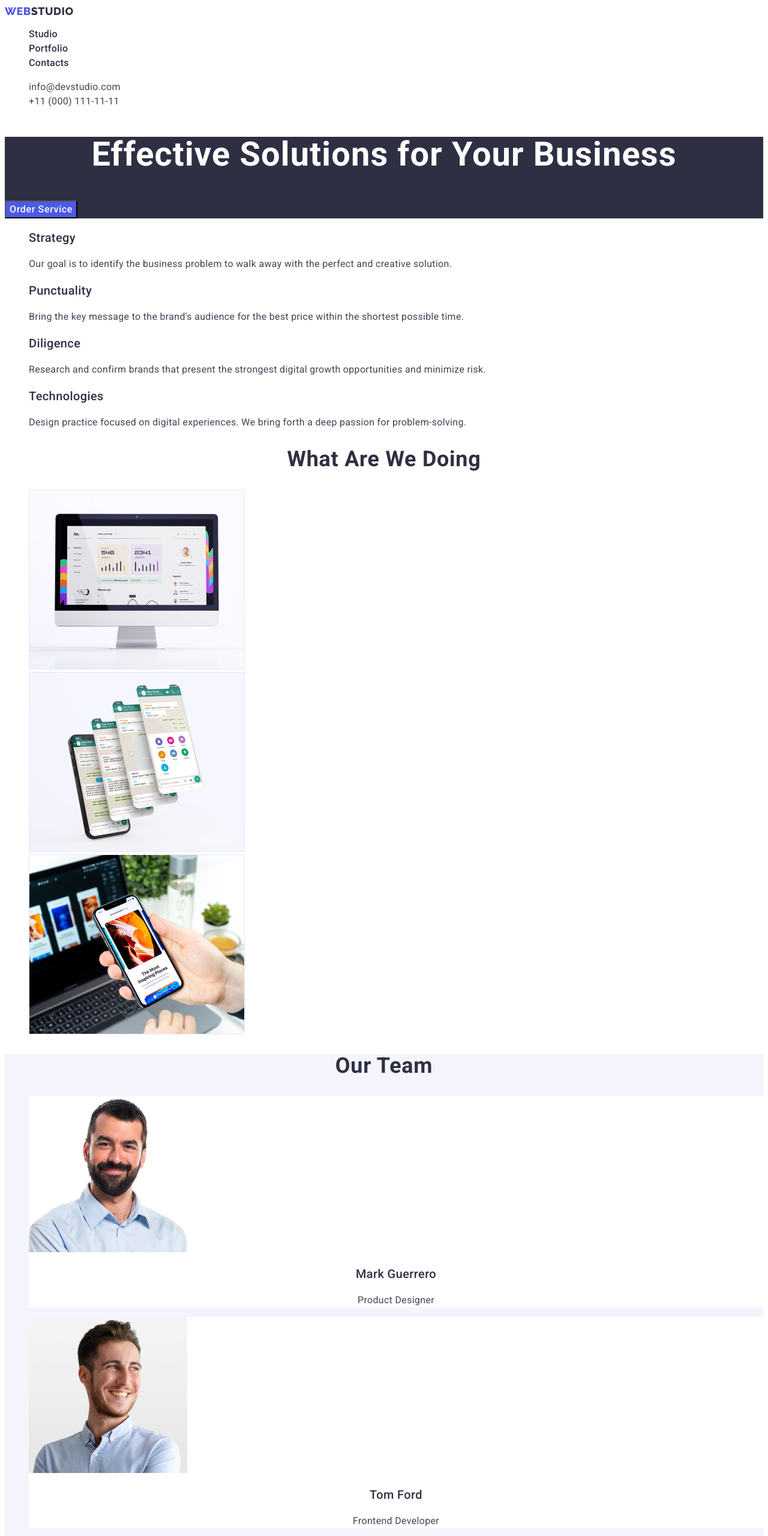
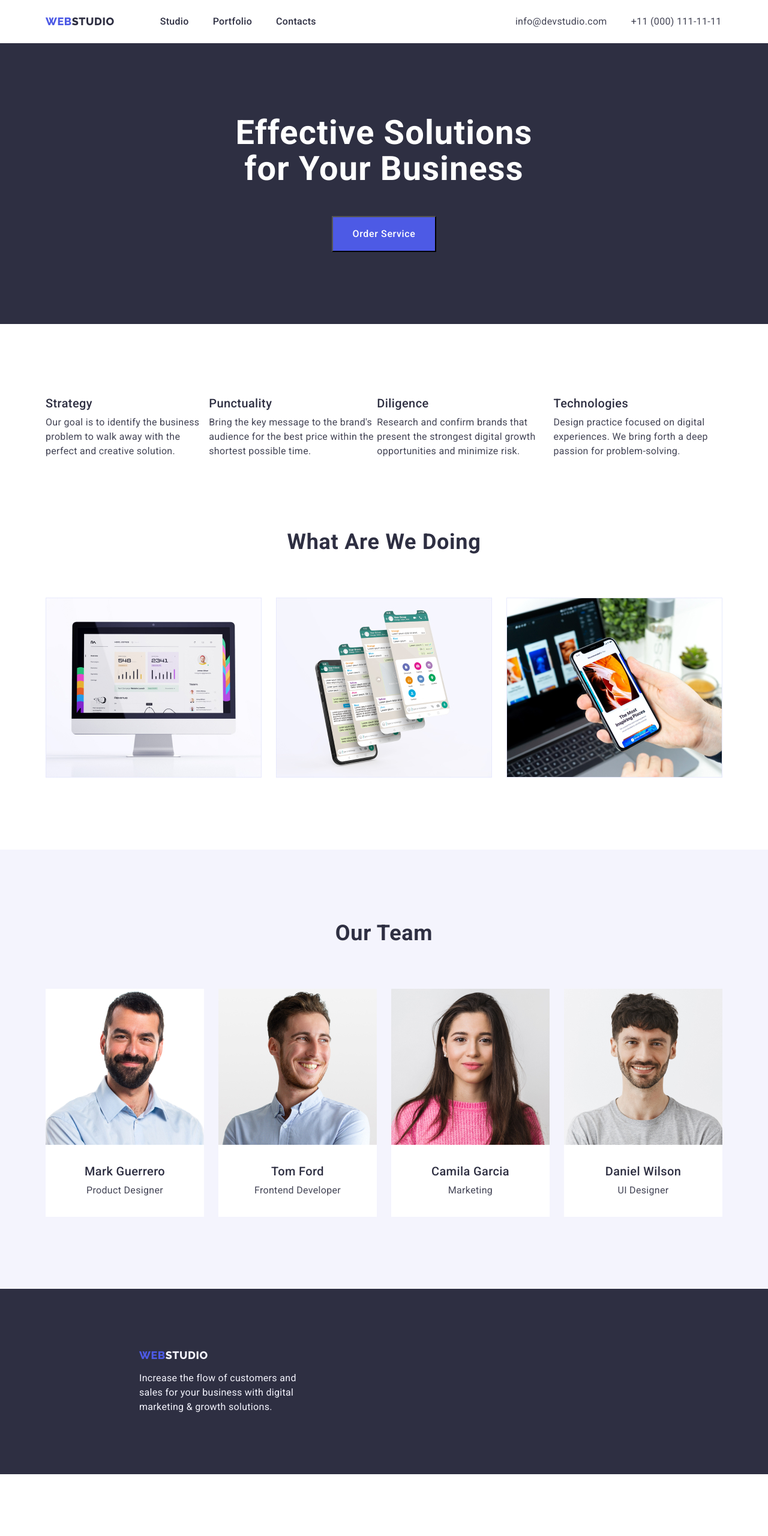
Before and after one commit to EgorYakovenko/goit-markup-hw-03, a plain HTML site: page index.html in a window 1280 px wide. Shown: the top 2560 px of the page at 60% size. After the commit the page ends 2457 px from the top, so only its background shows below. Drawn offline with nearby package versions, Linux system fonts and the light colour scheme.

Commit message:
первая попытка

```diff
--- a/css/styles.css
+++ b/css/styles.css
@@ -21,6 +21,41 @@ body{
     color: var(--main-color-text);
     background-color: var(--hero-color);
 }
+/* ========================= СБРОС СТИЛЕЙ БРАУЗЕРА ========================= */
+h1,
+h2,
+h3,
+p{
+    margin-top: 0;
+    margin-bottom: 0;
+}
+ul,ol {
+    margin-top: 0;
+    margin-bottom: 0;
+    padding-left: 0;
+}
+
+img {
+    display: block;
+    max-width: 100%;
+    height: auto;
+}
+
+.container {
+    width: 1158px;
+    margin-left: auto;
+    margin-right: auto;
+    padding-left: 15px;
+    padding-right: 15px;
+
+}
+
+.section {
+    padding-top: 120px;
+    padding-bottom: 120px;
+
+}
+
 /* ===================================================================== */
 /* ========================= ГЛАВНАЯ СТРАНИЦА  ========================= */
 /* ===================================================================== */
@@ -32,7 +67,7 @@ font-style: normal;
 font-weight: 800;
 font-size: 18px;
 line-height: 1.17;
-display: flex;
+
 align-items: center;
 letter-spacing: 0.03em;
 text-transform: uppercase;
@@ -43,7 +78,7 @@ font-family: 'Raleway', sans-serif;
 font-weight: 800;
 font-size: 18px;
 line-height: 1.17;
-display: flex;
+
 align-items: center;
 letter-spacing: 0.03em;
 text-transform: uppercase;
@@ -64,6 +99,56 @@ color: var(--title-color);
 .menu-link:focus {
 color: var(--link-color);
 }
+
+.page-header {
+    display: flex;
+
+}
+
+.header-container {
+    display: flex;
+    align-items: center;
+
+}
+
+.page-navigation {
+    display: flex;
+}
+.menu {
+    display: flex;
+    column-gap: 40px;
+    padding-top: 24px;
+    padding-bottom: 24px;
+}
+
+.address-all {
+
+    display: flex;
+    margin-left: 332px;
+
+}
+
+
+.logo {
+    display: flex;
+    margin-right: 76px;
+}
+.contact {
+    display: flex;
+
+
+}
+.tell {
+    margin-left: auto;
+        margin-right: 40px;
+
+}
+
+.mail {
+    display: flex;
+}
+
+
 /* ============================================================================= */
 .address {
 font-style: normal;
@@ -108,6 +193,23 @@ text-align: center;
 letter-spacing: 0.02em;
 color: var(--hero-color);
 }
+
+.hero-title  {
+    max-width: 496px;
+    margin-left: auto;
+    margin-right: auto;
+    margin-bottom: 48px;
+}
+
+.hero-btn {
+    padding-left: 32px;
+    padding-right: 32px;
+    padding-top: 16px;
+    padding-bottom: 16px;
+    margin-left: auto;
+    margin-right: auto;
+}
+
 /* ========================= / Главное окно ========================= */
 
 /* =========================  Преимущества ========================= */
@@ -117,13 +219,23 @@ font-size: 20px;
 line-height: 1.2;
 letter-spacing: 0.02em;
 color: var(--title-color); /*#2E2F42*/
+margin-bottom: 8px;
 }
 .advantages-text {
 font-size: 16px;
 line-height: 1.5;
 letter-spacing: 0.02em;
 color: var(--main-color-text);
+column-gap: 24px;
+
 }
+.advantages-list {
+    display: flex;
+
+}
+
+
+
 /* ========================= / Преимущества ========================= */
 
 /* ========================= Примеры работ ========================= */
@@ -135,7 +247,19 @@ text-align: center;
 letter-spacing: 0.02em;
 text-transform: capitalize;
 color: var(--title-color);
+
+margin-bottom: 72px;
+padding-top: 0;
 }
+.examples-img {
+    display: flex;
+    column-gap: 24px;
+}
+.examples-height {
+    padding-top: 0;
+}
+
+
 /* ========================= / Примеры работ ========================= */
 
 /* ========================= Команда ========================= */
@@ -150,6 +274,9 @@ text-align: center;
 letter-spacing: 0.02em;
 text-transform: capitalize;
 color: var(--title-color);
+
+margin-bottom: 72px;
+
 }
 .card {
     background-color: var(--hero-color);
@@ -162,6 +289,9 @@ line-height: 1.2;
 text-align: center;
 letter-spacing: 0.02em;
 color: var(--title-color);
+
+margin-top: 32px;
+margin-bottom: 8px;
 }
 .team-prof {
 font-size: 16px;
@@ -169,18 +299,34 @@ line-height: 1.5;
 text-align: center;
 letter-spacing: 0.02em;
 color: var(--main-color-text);
+margin-bottom: 32px;
+}
+
+.card-team {
+    column-gap: 24px;
 }
 /* ========================= / Команда ========================= */
 
 /* ========================= Подвал ========================= */
 .footer {
     background-color: var(--title-color);
+
+
+}
+.footer-logo {
+    margin-left: 156px;
+    padding-top: 100px;
 }
 .footer-text {
     font-size: 16px;
     line-height: 1.5;
     letter-spacing: 0.02em;
     color: var(--footer-text-color);
+
+    margin-left: 156px;
+    margin-top: 16px;
+    padding-bottom: 100px;
+    max-width: 264px;
 }
 .studio-footer {
 font-family: 'Raleway',sans-serif;
@@ -205,6 +351,12 @@ color: var(--footer-text-color);
 /* ========================= ПОРТФОЛИО СТРАНИЦА  ========================= */
 /* ===================================================================== */
 
+.btn-nav {
+    justify-content: center;
+    display: flex;
+
+}
+
 .filter-btn {
 font-family: 'Roboto', sans-serif;
 font-weight: 500;
@@ -217,9 +369,38 @@ letter-spacing: 0.04em;
 color: var(--button-color);
 background-color:var(--footer-text-color);
 cursor: pointer;
+
+border: 0px;
+border-radius: 4px;
+margin-bottom: 72px;
+padding-left: 24px;
+padding-right: 24px;
+padding-top: 12px;
+padding-bottom: 12px;
+
+
 }
 .filter-btn:hover,
 .filter-btn:focus {
     color: var(--hero-color);
     background-color: var(--link-color);
 }
+
+.start {
+    /* justify-content: start; */
+    text-align: start;
+}
+
+.card-menu {
+display: flex;
+flex-wrap: wrap;
+margin-left: -24px;
+margin-top: -48px;
+}
+
+.card-menu > .border {
+border: 1px solid #E7E9FC;
+flex-basis: calc(100% / 3 - 24px);
+margin-left: 24px;
+margin-top: 48px;
+}
--- a/index.html
+++ b/index.html
@@ -11,13 +11,18 @@
       href="https://fonts.googleapis.com/css2?family=Raleway:wght@800&family=Roboto:wght@400;500;700&display=swap"
       rel="stylesheet"
     />
+    <link
+      rel="stylesheet"
+      href="https://cdnjs.cloudflare.com/ajax/libs/modern-normalize/1.1.0/modern-normalize.min.css"
+    />
     <link rel="stylesheet" href="./css/styles.css" />
   </head>
   <body>
     <!-- ==================== Шапка сайта ==================== -->
 
-    <header>
-      <nav>
+    <header class="page-header">
+      <div class="header-container container">
+        <nav class="page-navigation">
           <a class="logo link" href="./index.html">Web<span class="web">Studio</span></a>
           <ul class="menu list">
             <li>
@@ -34,22 +39,26 @@
         <address class="address">
           <ul class="address-all list">
             <li>
-            <a class="contact link" href="mailto:info@devstudio.com">info@devstudio.com</a>
+              <a class="contact link tell" href="mailto:info@devstudio.com">info@devstudio.com</a>
             </li>
             <li>
-            <a class="contact link" href="tel:+110001111111">+11 (000) 111-11-11</a>
+              <a class="contact link mail" href="tel:+110001111111">+11 (000) 111-11-11</a>
             </li>
           </ul>
         </address>
+      </div>
     </header>
     <!-- ==================== Главное окно ==================== -->
     <main>
       <section class="hero">
+        <div class="container section">
           <h1 class="hero-title">Effective Solutions for Your Business</h1>
           <button class="hero-btn" type="button">Order Service</button>
+        </div>
       </section>
       <!-- ==================== Преимущества ==================== -->
       <section class="Advantages">
+        <div class="container section">
           <h2 hidden class="advantages-invisible">Advantages</h2>
           <ul class="advantages-list list">
             <li>
@@ -81,11 +90,13 @@
               </p>
             </li>
           </ul>
+        </div>
       </section>
       <!-- ==================== Примеры работ ==================== -->
       <section class="examples">
+        <div class="container section examples-height">
           <h2 class="examples-title">What are we doing</h2>
-        <ul class="list">
+          <ul class="list examples-img">
             <li>
               <img
                 src="./images/img_1.jpg"
@@ -100,11 +111,13 @@
               <img src="./images/img_3.jpg" alt="App image on phone and monitor" width="360" />
             </li>
           </ul>
+        </div>
       </section>
       <!-- ==================== Команда ==================== -->
       <section class="team">
+        <div class="container section">
           <h2 class="team-title">Our Team</h2>
-        <ul class="list">
+          <ul class="list card-team examples-img">
             <li class="card">
               <img src="./images/mark_guerrero.jpg" alt="Product Designer" width="264" />
               <h3 class="team-name">Mark Guerrero</h3>
@@ -126,15 +139,20 @@
               <p class="team-prof">UI Designer</p>
             </li>
           </ul>
+        </div>
       </section>
     </main>
     <!-- ==================== Подвал ==================== -->
     <footer class="footer">
-      <a class="logo link" href="./index.html">Web<span class="studio-footer">Studio</span></a>
+      <div class="container">
+        <a class="logo footer-logo link" href="./index.html"
+          >Web<span class="studio-footer">Studio</span></a
+        >
         <p class="footer-text">
           Increase the flow of customers and sales for your business with digital marketing & growth
           solutions.
         </p>
+      </div>
     </footer>
   </body>
 </html>
```
Also changed, not shown: portfolio.html (+41 -25 lines). Lines whose indentation alone changed are shown as unchanged.
